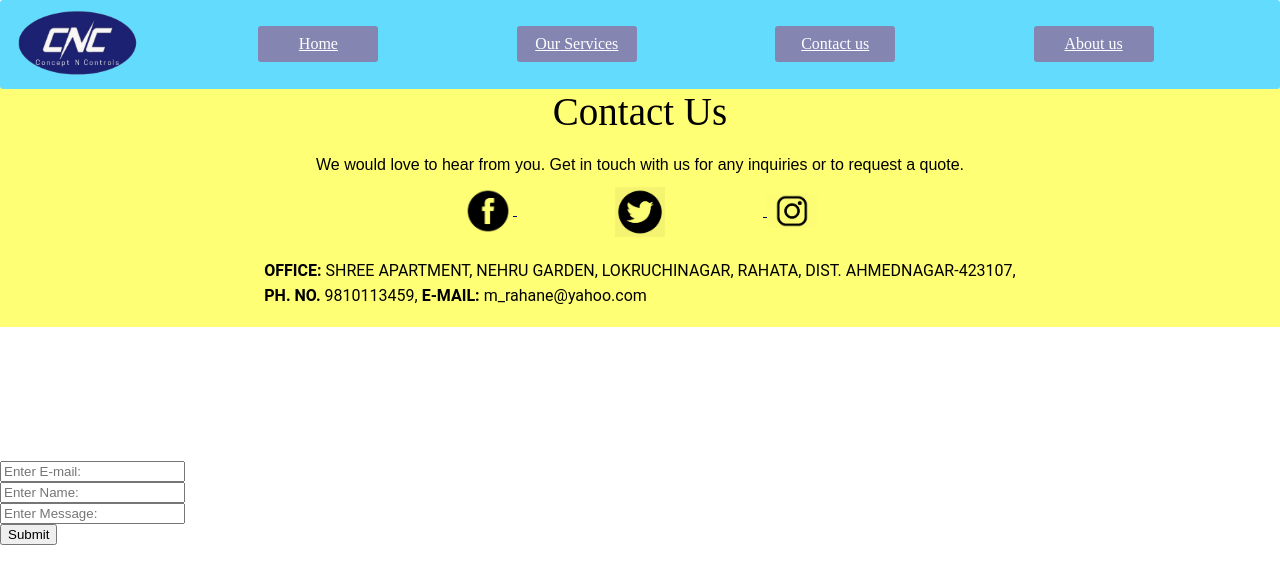
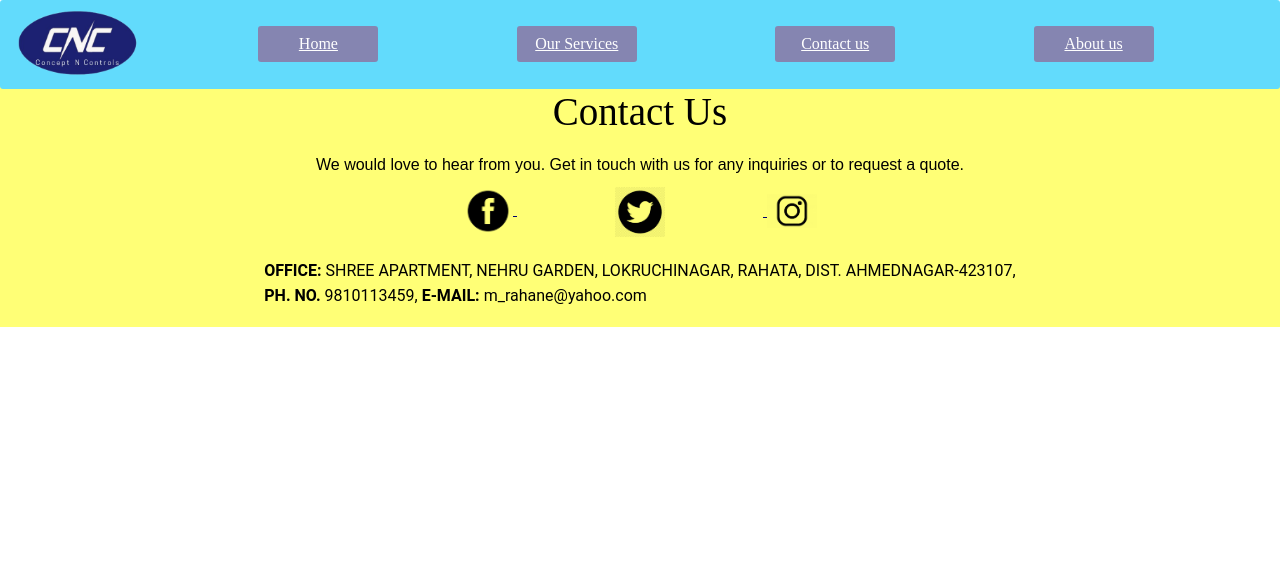
Before and after one commit to Ayushi-Rahane/ConceptNControls, a plain HTML site: page contact-us.html in a window 1280 px wide. Drawn offline with Linux system fonts and the light colour scheme.

Commit message:
Update contact-us.html

```diff
--- a/contact-us.html
+++ b/contact-us.html
@@ -29,7 +29,7 @@
             </div>
             </div>
 
- <div class="flex-div">
+
 <div class= "contact-us-div">
 
     <div class="title-header">
@@ -57,33 +57,6 @@
  </div>
  </div>
 
-<div class="contact-form">
-    <p style="
-       font-family:'Times New Roman', Times, serif;
-       font-size:32px;
-       color:white;
-       padding:43px;
-       padding-bottom:54px;
-       text-align:center;
-        ">**** Send us message ****</p>
-        <form>
-        <div class="input-div">
-            <div>
-    <input class="input" type="text" placeholder="Enter E-mail: " required>
-      </div>
 
-      <div>
-    <input class="input"  type="text" placeholder="Enter Name: " required>
-     </div>
-
-    <div>
-    <input class="input"  type="text" placeholder="Enter Message: " required>
-    </div>
-    <button class="submit-btn">Submit</button>
-
-    </div>
-</form>
-</div>
-</div>
     </body>
 </html>
```
